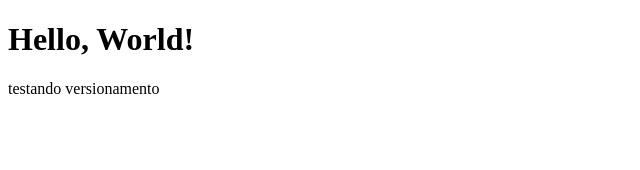
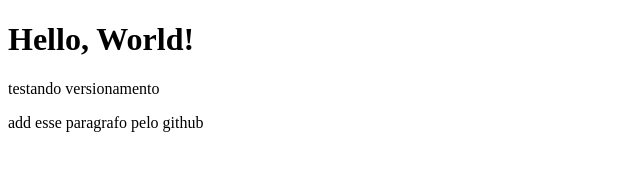
Before and after one commit to miguelsantoscode/teste-versionamento, a plain HTML site: page index.html in a window 1280 px wide. Shown: the whole page, without its empty margins (0-640 px from the left). Drawn offline with Linux system fonts and the light colour scheme.

Commit message:
Add paragraph no index.html

```diff
--- a/index.html
+++ b/index.html
@@ -8,5 +8,6 @@
 <body>
     <h1>Hello, World!</h1>
     <p>testando versionamento</p>
+    <p>add esse paragrafo pelo github</p>
 </body>
 </html>
```
